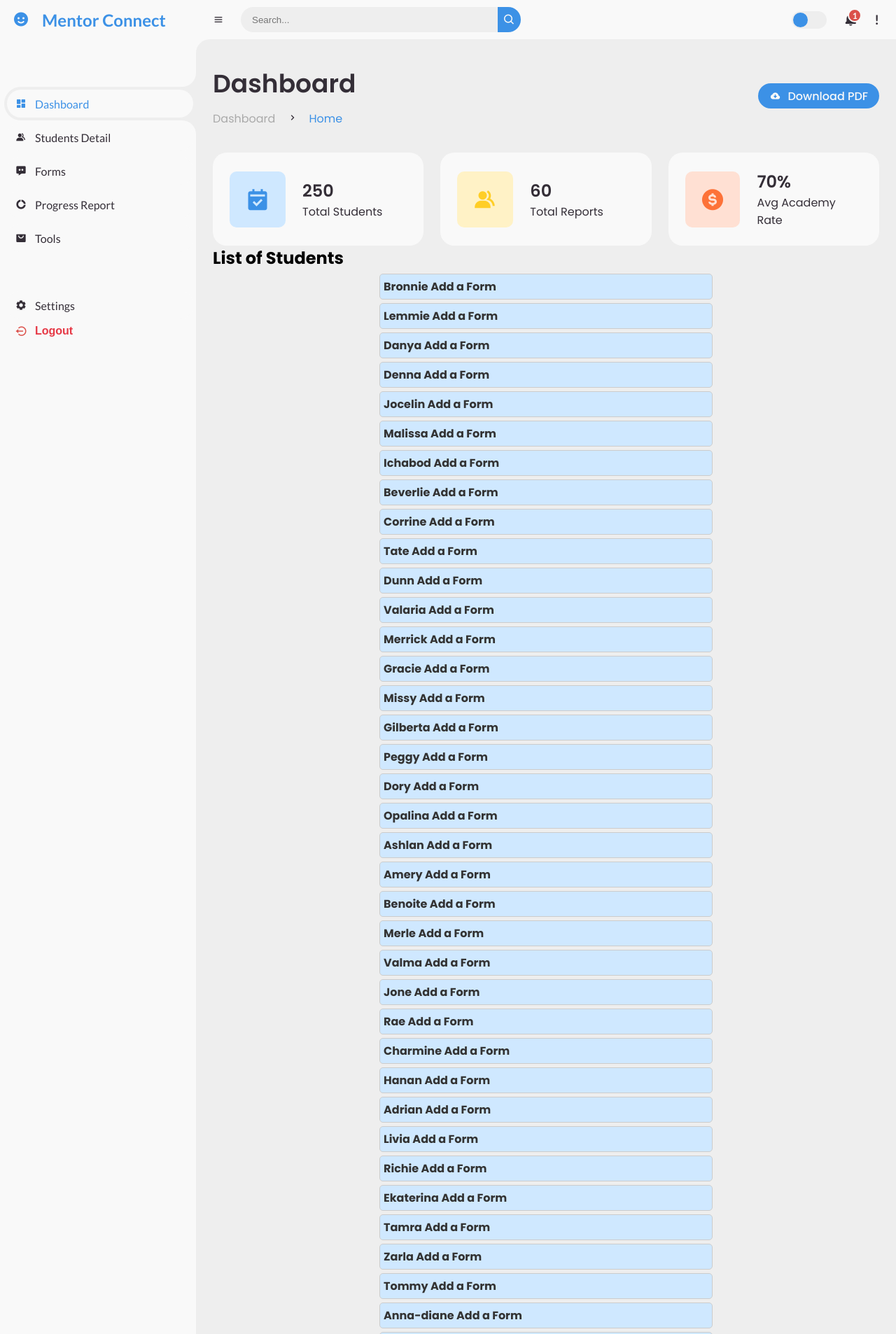
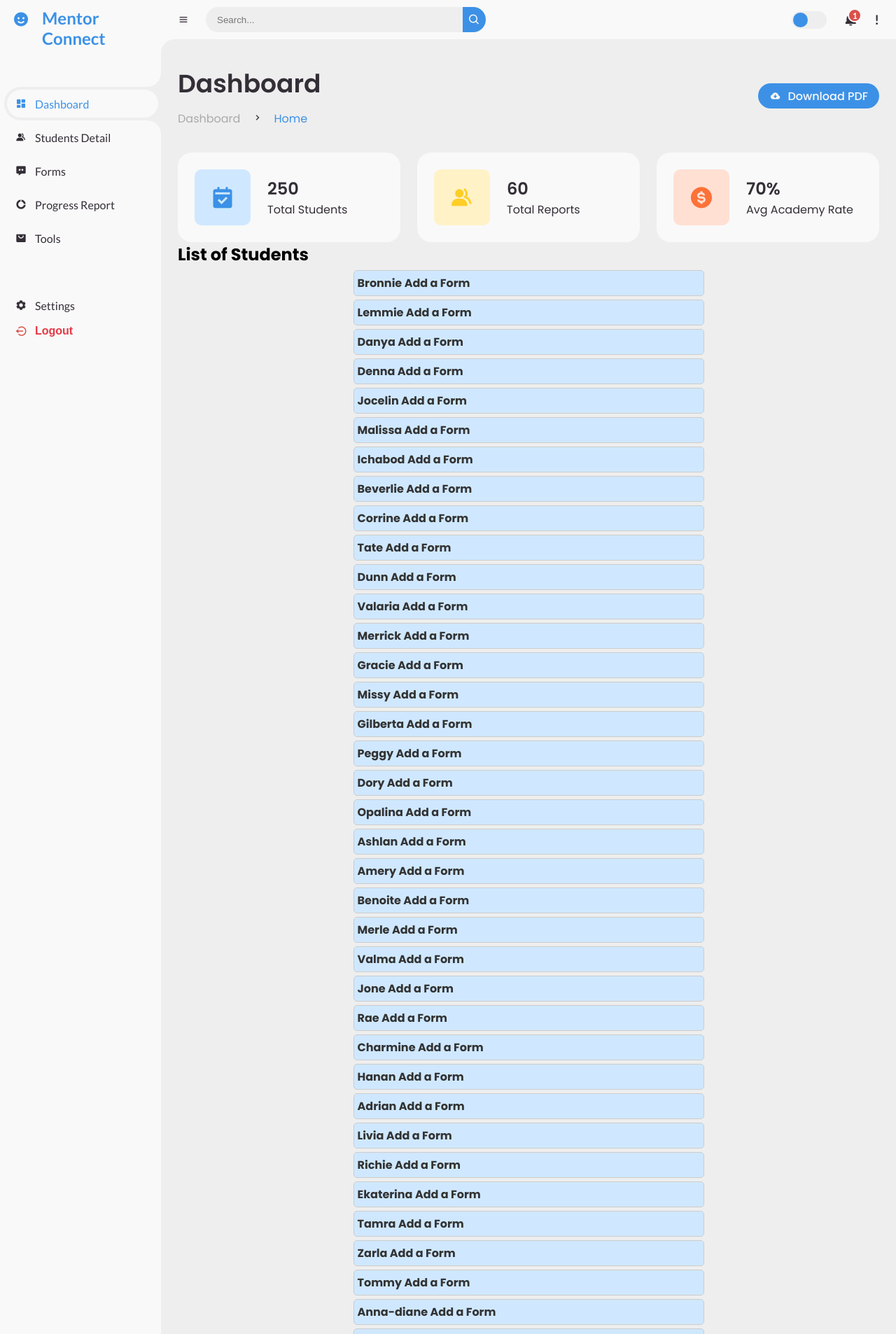
Before and after one commit to Vinish-Rexson/Mentor, a Django app: page /dashboard/ in a window 1280 px wide. Shown: the top 1906 px of the page at 70% size. Run offline with Django 5.2, Linux system fonts and the light colour scheme; data comes from the database, SQL or seed files in the repository; both versions use the stored data as it was after the commit.

Commit message:
dashboard repair

```diff
--- a/static/CSS/mentor_dashboard.css
+++ b/static/CSS/mentor_dashboard.css
@@ -51,7 +51,7 @@ body {
   position: fixed;
   top: 0;
   left: 0;
-  width: 280px;
+  width: 230px;
   height: 100%;
   background: var(--light);
   z-index: 2000;
@@ -85,6 +85,9 @@ body {
   min-width: 60px;
   display: flex;
   justify-content: center;
+}
+#sidebar .brand .text {
+  padding-top: 10%;
 }
 #sidebar .side-menu {
   width: 100%;
@@ -153,13 +156,22 @@ body {
   display: flex;
   justify-content: center;
 }
+#sidebar.hide .side-menu li .logout {
+  display: flex;
+  justify-content: center;
+}
+
+#sidebar.hide .side-menu li .logout .text {
+  display: none;
+}
+
 /* SIDEBAR */
 
 /* CONTENT */
 #content {
   position: relative;
-  width: calc(100% - 280px);
-  left: 280px;
+  width: calc(100% - 230px);
+  left: 230px;
   transition: 0.3s ease;
 }
 #sidebar.hide ~ #content {
--- a/templates/mentor_dashboard.html
+++ b/templates/mentor_dashboard.html
@@ -72,7 +72,7 @@
 <!-- CONTENT -->
 <section id="content">
     <!-- NAVBAR -->
-    <nav>
+    <nav >
         <i class='bx bx-menu'></i>
         <form action="#">
             <div class="form-input">
```
Also changed, not shown: db.sqlite3.
